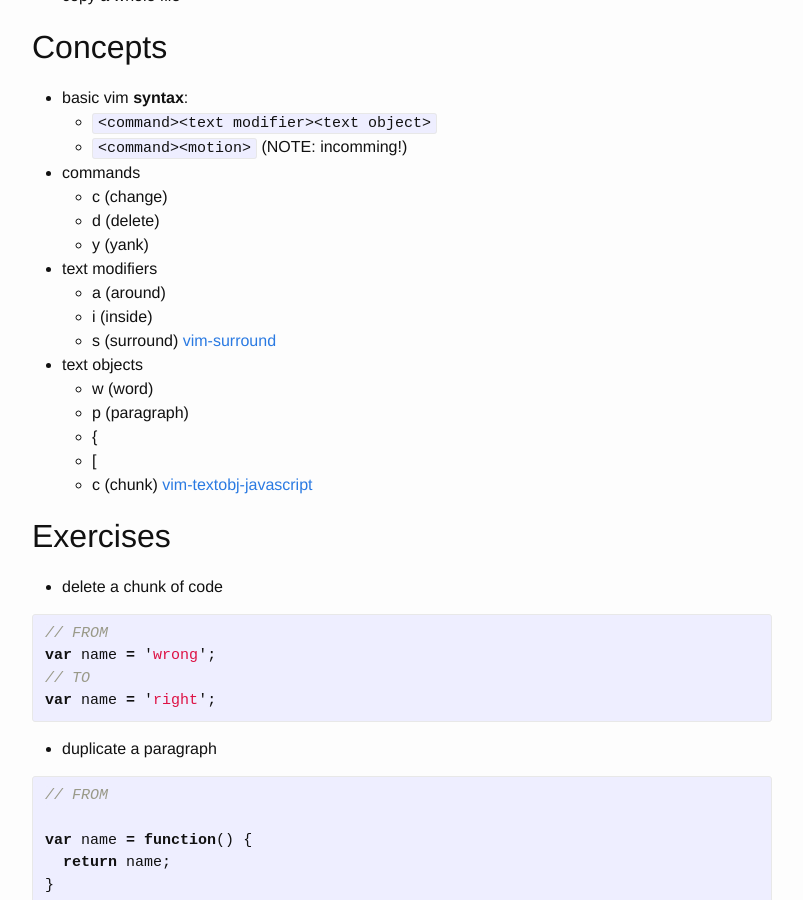
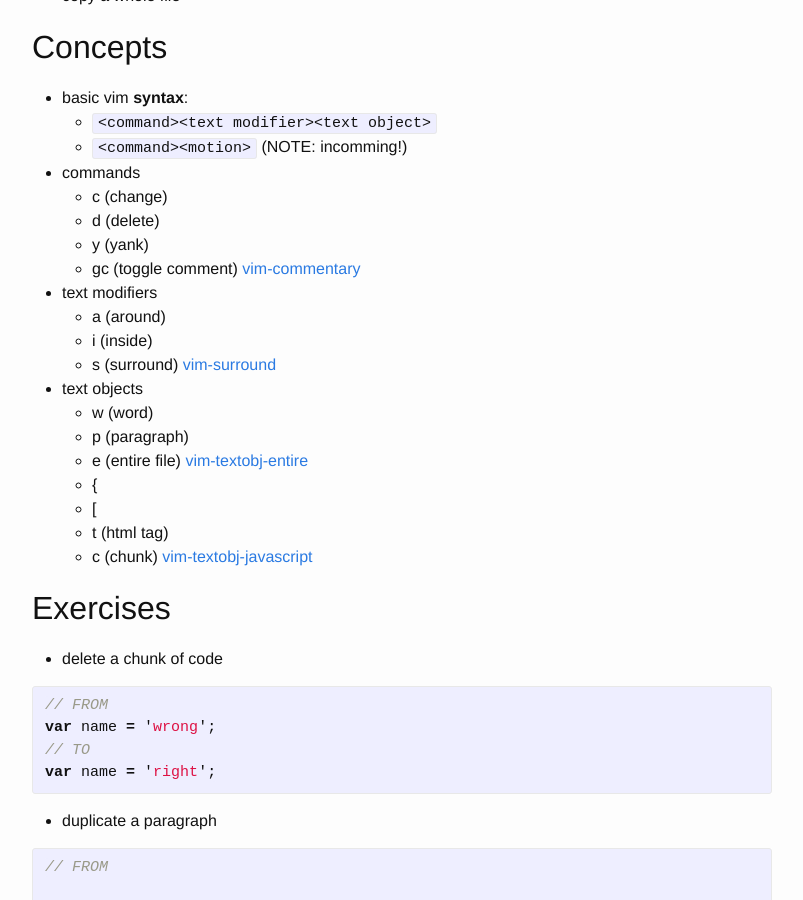
Before and after one commit to poetic/viminutes, a Jekyll site: the page built from _posts/2016-01-17-speak-in-vim.markdown, in a window 1280 px wide and 900 px high, scrolled down 896 px. Shown: the whole window, without its empty margins (238-1041 px from the left). Built offline with Jekyll 4.4.1, drawn with Linux system fonts in a browser that asks for light colours.

Commit message:
add more objects

```diff
--- a/_posts/2016-01-17-speak-in-vim.markdown
+++ b/_posts/2016-01-17-speak-in-vim.markdown
@@ -44,6 +44,7 @@ var user = {
   - c (change)
   - d (delete)
   - y (yank)
+  - gc (toggle comment) [vim-commentary](https://github.com/tpope/vim-commentary)
 - text modifiers
   - a (around)
   - i (inside)
@@ -51,8 +52,10 @@ var user = {
 - text objects
   - w (word)
   - p (paragraph)
+  - e (entire file) [vim-textobj-entire](https://github.com/kana/vim-textobj-entire)
   - {
   - \[
+  - t (html tag)
   - c (chunk) [vim-textobj-javascript](https://github.com/poetic/vim-textobj-javascript)
 
 ## Exercises
```
